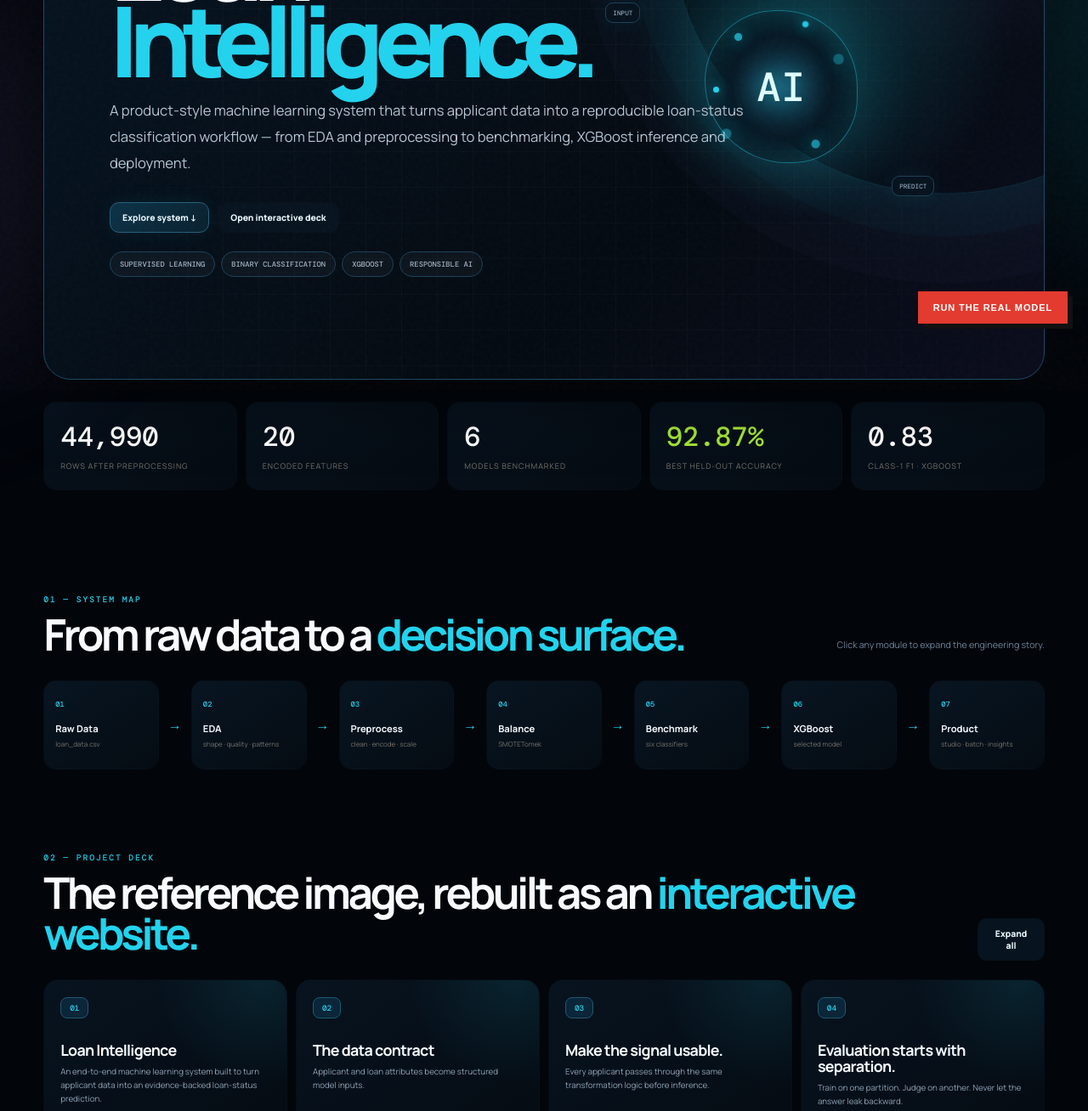
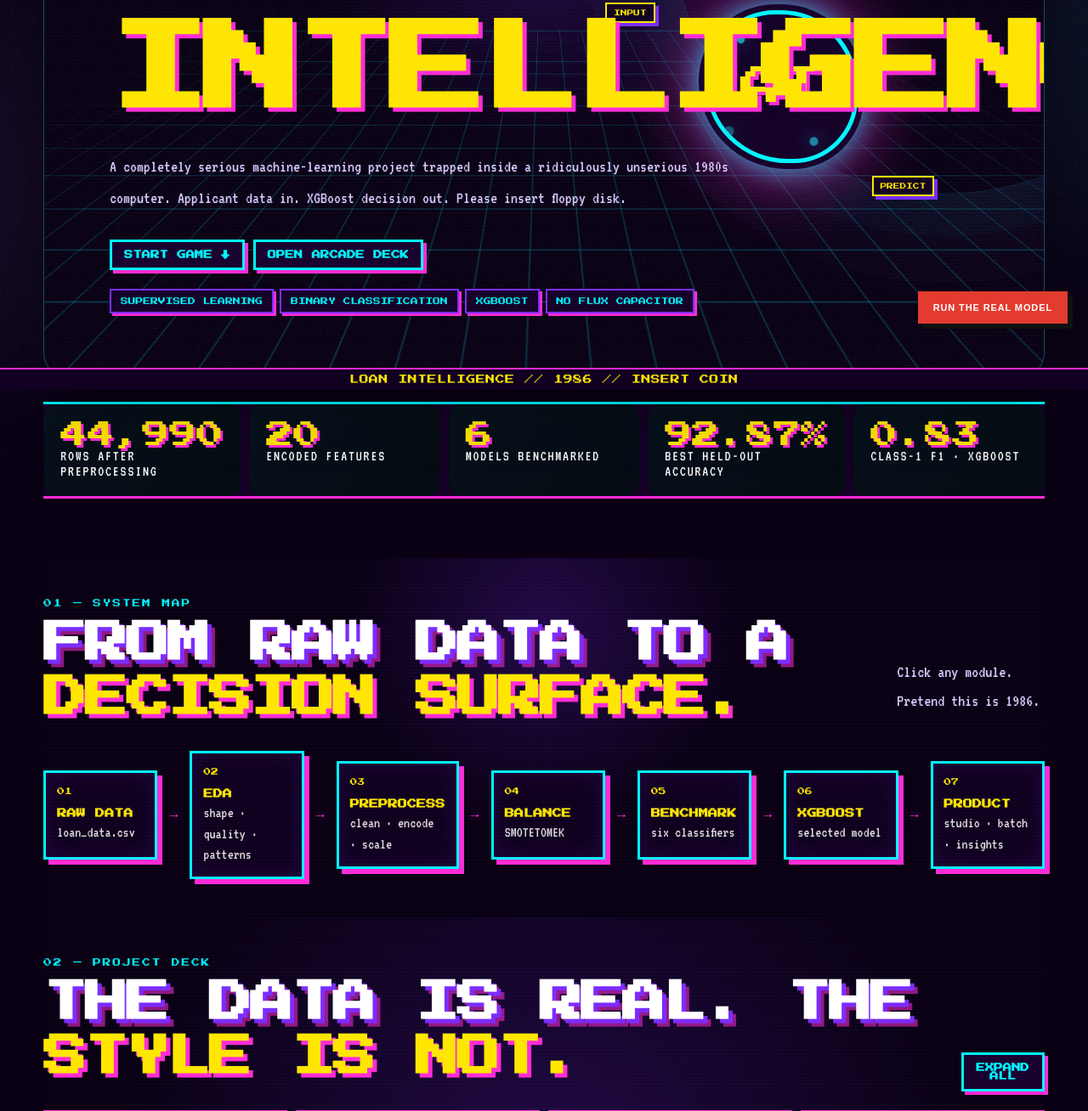
Before and after one commit to engyusufayman06/loan-prediction-nti, a plain HTML site: page index.html in a window 1280 px wide. Shown: the part 341-1649 px from the top of the page at 85% size. Drawn offline with nearby package versions, Linux system fonts and the light colour scheme.

Commit message:
feat: switch Loan Intelligence to absurd 80s arcade edition

```diff
--- a/index.html
+++ b/index.html
@@ -3,35 +3,37 @@
 <head>
   <meta charset="utf-8">
   <meta name="viewport" content="width=device-width, initial-scale=1">
-  <meta name="theme-color" content="#f2efe8">
+  <meta name="theme-color" content="#090014">
   <meta name="description" content="Loan Intelligence — interactive NTI Machine Learning project website.">
-  <title>Loan Intelligence — Interactive ML System</title>
+  <title>Loan Intelligence — 1986 Edition</title>
   <link rel="stylesheet" href="assets/site.css">
   <link rel="stylesheet" href="assets/presentation.css">
   <link rel="stylesheet" href="assets/presentation-components.css">
   <link rel="stylesheet" href="assets/presentation-wow.css">
   <link rel="stylesheet" href="assets/presentation-human.css">
+  <link rel="stylesheet" href="assets/presentation-retro.css">
 </head>
 <body>
   <div class="noise"></div><div class="orb orb-a"></div><div class="orb orb-b"></div>
   <header class="topbar">
     <a class="brand" href="#top" aria-label="Loan Intelligence home"><span class="brand-mark">◈</span><span>LOAN <b>INTELLIGENCE</b></span></a>
     <nav class="nav" aria-label="Primary navigation"><a href="#overview">Overview</a><a href="#system">System</a><a href="#evidence">Evidence</a><a href="#product">Product</a></nav>
-    <div class="top-actions"><button class="ghost" id="presentationBtn">⌁ Presentation</button><button class="primary" id="themeBtn">◐ Focus</button></div>
+    <div class="top-actions"><button class="ghost" id="presentationBtn">⌁ PRESENTATION</button><button class="primary" id="themeBtn">◐ TURBO</button></div>
   </header>
   <main id="top">
-    <section class="hero" id="overview"><div class="hero-grid"></div><div class="hero-ring"></div><div class="hero-copy"><div class="eyebrow"><span class="live"></span> NTI MACHINE LEARNING · END-TO-END CLASSIFICATION</div><h1>Loan<br><span>Intelligence.</span></h1><p class="hero-lead">A product-style machine learning system that turns applicant data into a reproducible loan-status classification workflow — from EDA and preprocessing to benchmarking, XGBoost inference and deployment.</p><div class="hero-actions"><button class="primary" id="exploreBtn">Explore system <span>↓</span></button><button class="ghost" id="deckBtn">Open interactive deck</button></div><div class="hero-tags"><span>SUPERVISED LEARNING</span><span>BINARY CLASSIFICATION</span><span>XGBOOST</span><span>RESPONSIBLE AI</span></div></div><div class="hero-visual" aria-hidden="true"><div class="brain-core"><i></i><i></i><i></i><i></i><i></i><i></i><span>AI</span></div><div class="orbit o1"></div><div class="orbit o2"></div><div class="orbit o3"></div><div class="data-node n1">INPUT</div><div class="data-node n2">MODEL</div><div class="data-node n3">PREDICT</div></div></section>
-    <section class="metrics-strip"><div><strong>44,990</strong><span>rows after preprocessing</span></div><div><strong>20</strong><span>encoded features</span></div><div><strong>6</strong><span>models benchmarked</span></div><div class="accent"><strong>92.87%</strong><span>best held-out accuracy</span></div><div><strong>0.83</strong><span>class-1 F1 · XGBoost</span></div></section>
-    <section class="section" id="system"><div class="section-head"><div><span class="eyebrow">01 — SYSTEM MAP</span><h2>From raw data to a <span>decision surface.</span></h2></div><p>Click any module to expand the engineering story.</p></div><div class="flow"><div class="flow-step"><b>01</b><strong>Raw Data</strong><small>loan_data.csv</small></div><em>→</em><div class="flow-step"><b>02</b><strong>EDA</strong><small>shape · quality · patterns</small></div><em>→</em><div class="flow-step"><b>03</b><strong>Preprocess</strong><small>clean · encode · scale</small></div><em>→</em><div class="flow-step"><b>04</b><strong>Balance</strong><small>SMOTETomek</small></div><em>→</em><div class="flow-step"><b>05</b><strong>Benchmark</strong><small>six classifiers</small></div><em>→</em><div class="flow-step"><b>06</b><strong>XGBoost</strong><small>selected model</small></div><em>→</em><div class="flow-step"><b>07</b><strong>Product</strong><small>studio · batch · insights</small></div></div></section>
-    <section class="section evidence" id="evidence"><div class="section-head"><div><span class="eyebrow">02 — PROJECT DECK</span><h2>The reference image, rebuilt as an <span>interactive website.</span></h2></div><button class="ghost" id="expandAll">Expand all</button></div><div class="deck-grid" id="deckGrid"></div></section>
-    <section class="section product-section" id="product"><div class="section-head"><div><span class="eyebrow">03 — PRODUCT EXPERIENCE</span><h2>Not a notebook. A <span>usable ML surface.</span></h2></div></div><div class="product-grid"><article class="product-card featured"><div class="product-icon">◎</div><span class="eyebrow">PREDICTION STUDIO</span><h3>Run the real model</h3><p>Launch the repository's Streamlit inference app inside the presentation. Enter an applicant profile and get the actual XGBoost prediction rather than a fake front-end simulation.</p><button class="text-btn" id="liveModelCard">Run live model →</button></article><article class="product-card"><div class="product-icon">▦</div><span class="eyebrow">BATCH LAB</span><h3>CSV scoring at scale</h3><p>Validate the expected schema, run the same inference contract over multiple applicants and export results from the real app.</p><button class="text-btn" id="liveBatchCard">Open model app →</button></article><article class="product-card"><div class="product-icon">◒</div><span class="eyebrow">MODEL INSIGHTS</span><h3>Evidence, not just accuracy</h3><p>Compare models, inspect class trade-offs and read the confusion matrix before trusting a headline metric.</p><button class="text-btn" data-open="8">See evidence →</button></article></div></section>
-    <section class="section final-section"><div class="final-card"><div><span class="eyebrow">LOAN INTELLIGENCE · NTI ML</span><h2>Research → Engineering → <span>Product.</span></h2><p>Team: Eng. Yusuf Ayman · Ahmed Mohamed · Marwan Tarek · Hossam Ali · Asmaa Rabee Mohammed</p></div><div class="final-orbit">AI</div></div><div class="site-footer"><span>Built as an interactive technical showcase</span><span>YUSUF AYMAN · AHMED MOHAMED · MARWAN TAREK · HOSSAM ALI · ASMAA RABEE MOHAMMED</span><span>© <span id="year"></span></span></div></section>
+    <section class="hero" id="overview"><div class="hero-grid"></div><div class="hero-ring"></div><div class="hero-copy"><div class="eyebrow"><span class="live"></span> NTI MACHINE LEARNING · 1986 ARCADE EDITION</div><h1>Loan<br><span>Intelligence.</span></h1><p class="hero-lead">A completely serious machine-learning project trapped inside a ridiculously unserious 1980s computer. Applicant data in. XGBoost decision out. Please insert floppy disk.</p><div class="hero-actions"><button class="primary" id="exploreBtn">START GAME <span>↓</span></button><button class="ghost" id="deckBtn">OPEN ARCADE DECK</button></div><div class="hero-tags"><span>SUPERVISED LEARNING</span><span>BINARY CLASSIFICATION</span><span>XGBOOST</span><span>NO FLUX CAPACITOR</span></div></div><div class="hero-visual" aria-hidden="true"><div class="brain-core"><i></i><i></i><i></i><i></i><i></i><i></i><span>AI</span></div><div class="orbit o1"></div><div class="orbit o2"></div><div class="orbit o3"></div><div class="data-node n1">INPUT</div><div class="data-node n2">MODEL</div><div class="data-node n3">PREDICT</div></div></section>
+    <section class="metrics-strip"><div><strong>44,990</strong><span>ROWS AFTER PREPROCESSING</span></div><div><strong>20</strong><span>ENCODED FEATURES</span></div><div><strong>6</strong><span>MODELS BENCHMARKED</span></div><div class="accent"><strong>92.87%</strong><span>BEST HELD-OUT ACCURACY</span></div><div><strong>0.83</strong><span>CLASS-1 F1 · XGBOOST</span></div></section>
+    <section class="section" id="system"><div class="section-head"><div><span class="eyebrow">01 — SYSTEM MAP</span><h2>FROM RAW DATA TO A <span>DECISION SURFACE.</span></h2></div><p>Click any module. Pretend this is 1986.</p></div><div class="flow"><div class="flow-step"><b>01</b><strong>RAW DATA</strong><small>loan_data.csv</small></div><em>→</em><div class="flow-step"><b>02</b><strong>EDA</strong><small>shape · quality · patterns</small></div><em>→</em><div class="flow-step"><b>03</b><strong>PREPROCESS</strong><small>clean · encode · scale</small></div><em>→</em><div class="flow-step"><b>04</b><strong>BALANCE</strong><small>SMOTETOMEK</small></div><em>→</em><div class="flow-step"><b>05</b><strong>BENCHMARK</strong><small>six classifiers</small></div><em>→</em><div class="flow-step"><b>06</b><strong>XGBOOST</strong><small>selected model</small></div><em>→</em><div class="flow-step"><b>07</b><strong>PRODUCT</strong><small>studio · batch · insights</small></div></div></section>
+    <section class="section evidence" id="evidence"><div class="section-head"><div><span class="eyebrow">02 — PROJECT DECK</span><h2>THE DATA IS REAL. THE <span>STYLE IS NOT.</span></h2></div><button class="ghost" id="expandAll">EXPAND ALL</button></div><div class="deck-grid" id="deckGrid"></div></section>
+    <section class="section product-section" id="product"><div class="section-head"><div><span class="eyebrow">03 — PRODUCT EXPERIENCE</span><h2>RUN THE <span>ACTUAL MODEL.</span></h2></div></div><div class="product-grid"><article class="product-card featured"><div class="product-icon">◎</div><span class="eyebrow">PREDICTION STUDIO</span><h3>RUN THE REAL MODEL</h3><p>Launch the repository Streamlit inference app. The prediction is produced by the actual XGBoost pipeline — no fake JavaScript probability.</p><button class="text-btn" id="liveModelCard">▶ TRY REAL MODEL</button></article><article class="product-card"><div class="product-icon">▦</div><span class="eyebrow">BATCH LAB</span><h3>CSV SCORING</h3><p>Run the real inference contract over multiple applicants from the model app.</p><button class="text-btn" id="liveBatchCard">OPEN MODEL APP →</button></article><article class="product-card"><div class="product-icon">◒</div><span class="eyebrow">MODEL INSIGHTS</span><h3>EVIDENCE, NOT MAGIC</h3><p>Compare models, inspect trade-offs and read the confusion matrix before trusting the headline metric.</p><button class="text-btn" data-open="8">SEE EVIDENCE →</button></article></div></section>
+    <section class="section final-section"><div class="final-card"><div><span class="eyebrow">LOAN INTELLIGENCE · NTI ML · 1986 MODE</span><h2>RESEARCH → ENGINEERING → <span>ARCADE.</span></h2><p>Team: Eng. Yusuf Ayman · Ahmed Mohamed · Marwan Tarek · Hossam Ali · Asmaa Rabee Mohammed</p></div><div class="final-orbit">AI</div></div><div class="site-footer"><span>BUILT WITH SCIENCE &amp; QUESTIONABLE 80s DESIGN</span><span>YUSUF AYMAN · AHMED MOHAMED · MARWAN TAREK · HOSSAM ALI · ASMAA RABEE MOHAMMED</span><span>© <span id="year"></span></span></div></section>
   </main>
   <div class="modal" id="modal" aria-hidden="true"><div class="modal-backdrop" data-close></div><article class="modal-card"><button class="modal-close" data-close aria-label="Close">×</button><div id="modalContent"></div></article></div>
   <div class="toast" id="toast"></div>
   <script src="assets/site.js"></script>
   <script src="assets/presentation-wow.js"></script>
   <script src="assets/live-model.js"></script>
+  <script src="assets/presentation-retro.js"></script>
   <script>document.getElementById('liveModelCard')?.addEventListener('click',()=>document.querySelector('.live-model-btn')?.click());document.getElementById('liveBatchCard')?.addEventListener('click',()=>document.querySelector('.live-model-btn')?.click());</script>
 </body>
 </html>
```
